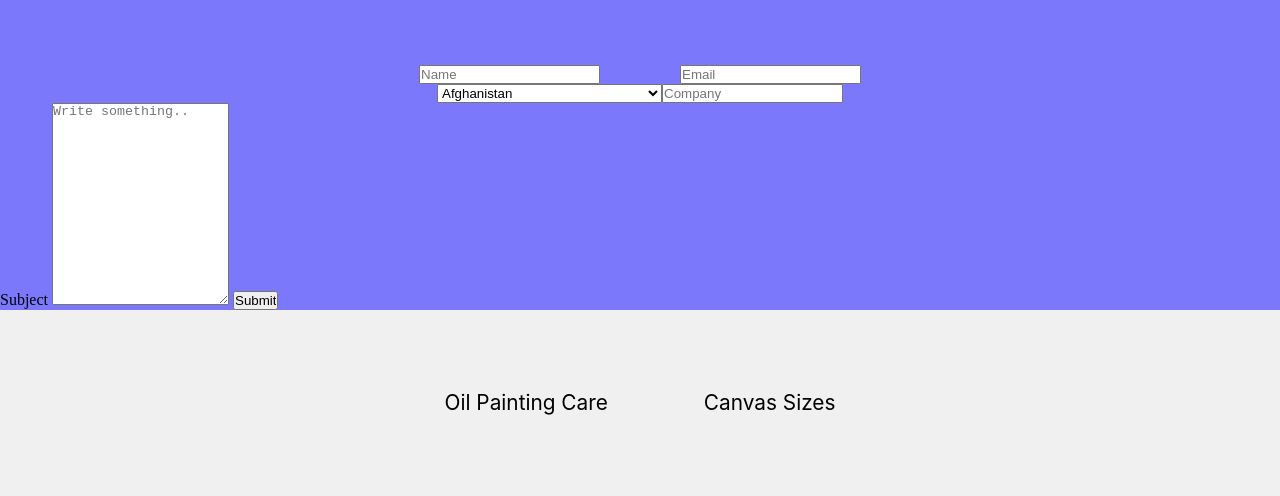
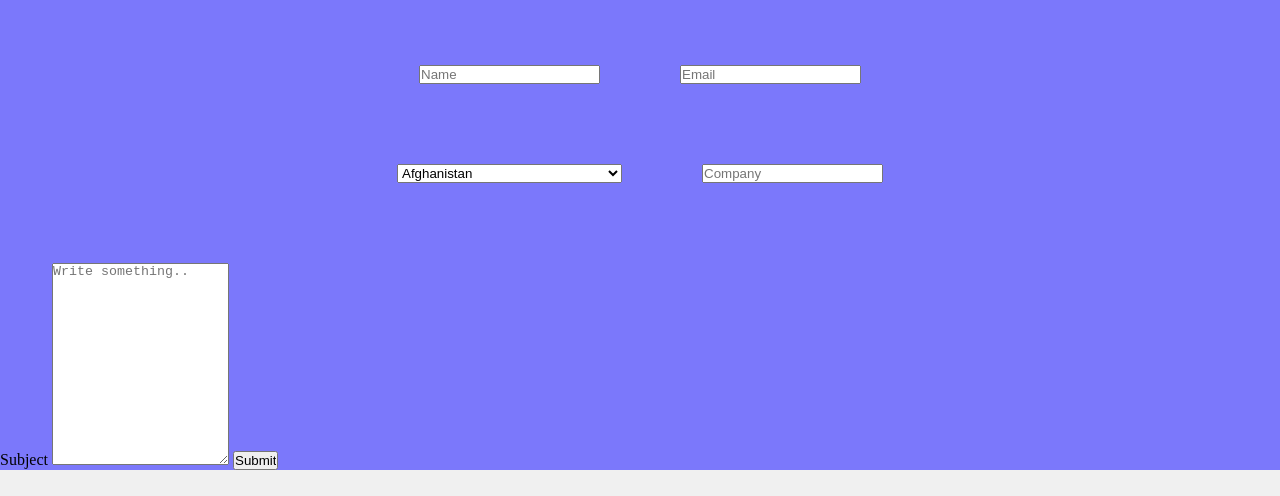
Before and after one commit to AlbinHellman/galleryy, a website: page gallery-server/views/Contact.html in a window 1280 px wide. Shown: the part 896-1392 px from the top of the page. Drawn offline with Linux system fonts and the light colour scheme.

Commit message:
galleryy

```diff
--- a/gallery-server/views/Contact.html
+++ b/gallery-server/views/Contact.html
@@ -228,6 +228,7 @@
     .upper {
       display: flex;
       justify-content: center;
+      padding-bottom: 5rem;
 
     }
 
@@ -238,6 +239,16 @@
 
     .space {
       padding-right: 5rem;
+
+    }
+
+    .space2 {
+      padding-right: 5rem;
+
+    }
+
+    .third {
+      padding-top: 5rem;
     }
 
 
@@ -384,6 +395,7 @@
         </div>
 
         <div class="secondupper">
+          <div class="space2">
 
 
             <select id="country" name="country" placeholder="Country">
@@ -583,9 +595,13 @@
 
 
             </select>
+          </div>
+
 
             <input type="text" id="company" name="company" placeholder="Company">
         </div>
+
+        <div class="third">
 
             <label for="subject">Subject</label>
             <textarea id="subject" name="subject" placeholder="Write something.." style="height:200px"></textarea>
@@ -594,6 +610,7 @@
 
           </form>
         </div>
+    </div>
 
         <div class="footer">
           <div class="upper-footer">
```
